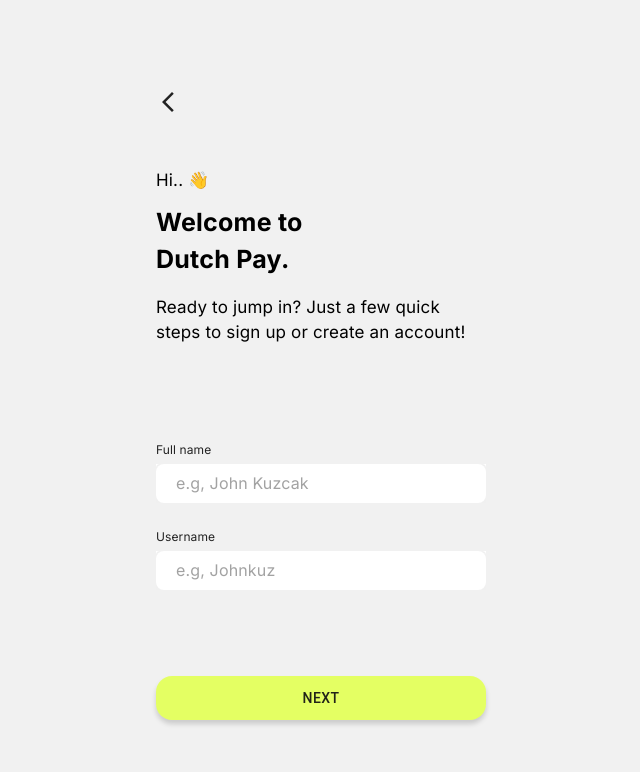
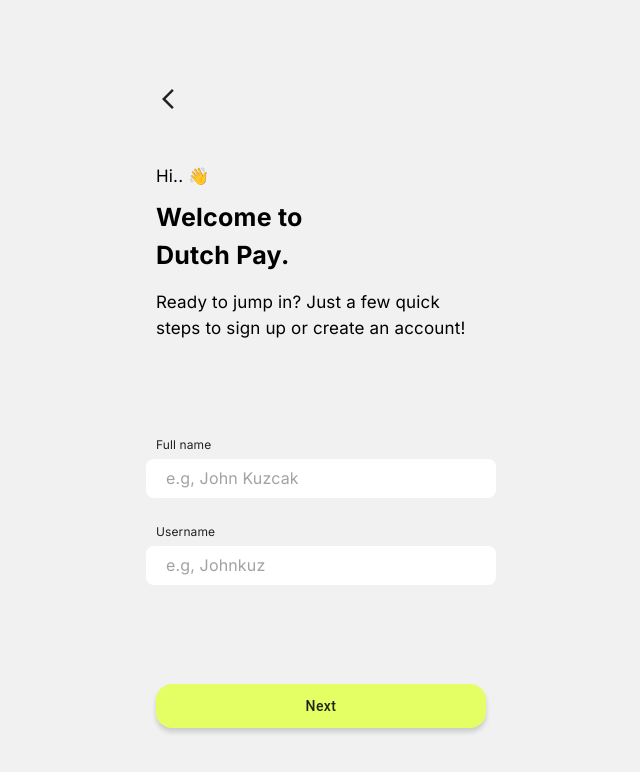
Before and after one commit to DutchPay-Bill/DutchPay-client, a React (Vite) app: page /register in a window 1280 px wide. Shown: the top 772 px of the page, without its empty margins (319-959 px from the left). Built offline with nearby package versions, Linux system fonts and the light colour scheme.

Commit message:
style: input component overflow fix

```diff
--- a/src/containers/RegisterForm/RegisterForm.module.scss
+++ b/src/containers/RegisterForm/RegisterForm.module.scss
@@ -5,8 +5,8 @@
 $yellow : #E4FF63;
 
 .toolbar {
-  position: fixed;
-  top: 10vh;
+  margin-bottom: 1vh;
+  padding-bottom: 1vh;
   width: 100%;
   max-width: 330px;
 }
@@ -19,7 +19,8 @@
 
 .backIcon {
   color: $textColor;
-  padding-top: 10px;
+  margin-top: 15px;
+  margin-bottom: 15px;
 }
 
 .registerMenu {
@@ -97,6 +98,7 @@
         padding: 8px 20px;
         background-color: $white;
         color: $textColor;
+        margin: 0px -10px;
       }
 
   }
@@ -165,16 +167,6 @@
       padding-left: 10px;
       color: $white;
     }
-
-    .phoneNumberInput {
-      border-radius: 16px;
-      width: 100%;
-      max-width: 230px;
-      height: 42px;
-      background-color: $buttonColor;
-      padding-left: 20px;
-      color: $white;
-    }
     }
 
   .otpSection {
@@ -225,12 +217,12 @@
       padding: 8px 20px;
       background-color: $white;
       color: $textColor;
+      margin: 0px -10px;
     }
   }
 
   .buttonContainer {
-    position: fixed;
-    bottom: 10vh;
+    margin-top: 5vh;
     display: flex;
     justify-content: center;
     width: 100%;
@@ -243,6 +235,7 @@
       box-shadow: 0 4px 5px rgba(0, 0, 0, 0.158);
       color: $textColor;
       background-color: $yellow;
+      text-transform: none;
     }
 
     .verifyButton {
@@ -252,6 +245,7 @@
       box-shadow: 0 4px 5px rgba(0, 0, 0, 0.158);
       color: $white;
       background-color: $textColor;
+      text-transform: none;
     }
   }
 }
```
